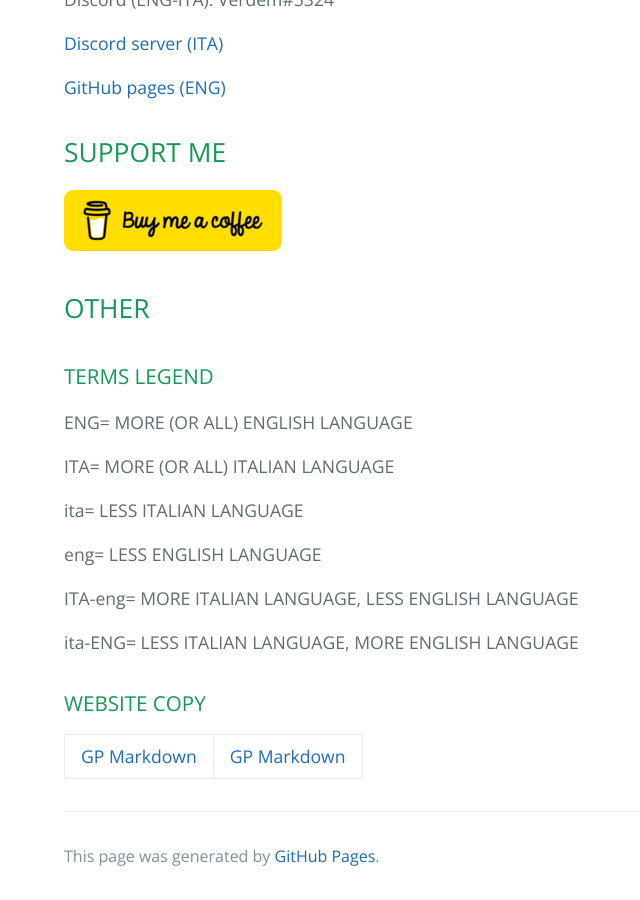
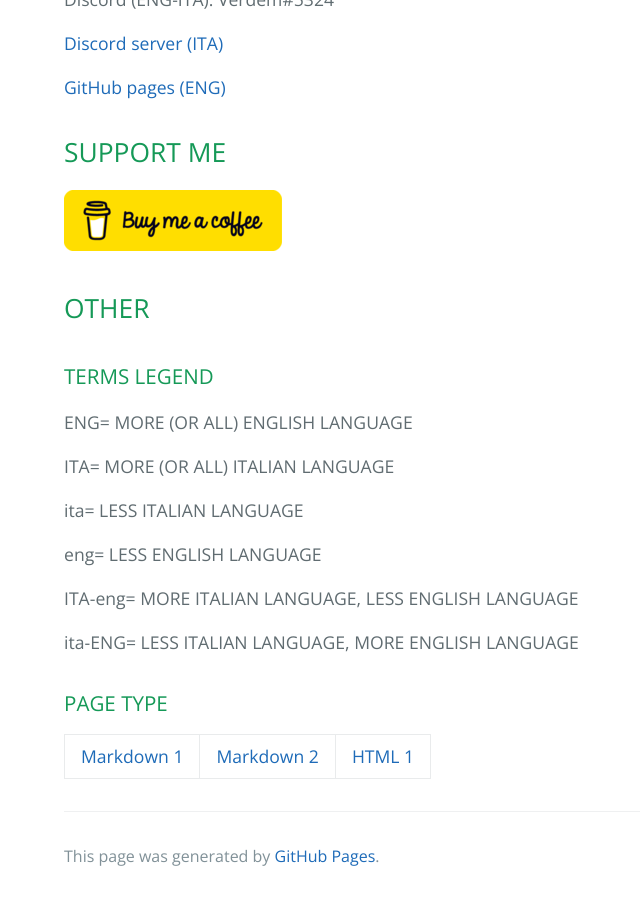
Before and after one commit to Verdem-crypto/verdem-crypto.github.io, a Jekyll site: the page built from index.md, in a window 1280 px wide and 900 px high, scrolled down 2473 px. Shown: the whole window, without its empty margins (160-800 px from the left). Built offline with Jekyll 4.4.1, drawn with Linux system fonts in a browser that asks for light colours; our own code applies the rules of GitHub Pages for plain Markdown files.

Commit message:
Update index.md

```diff
--- a/index.md
+++ b/index.md
@@ -81,6 +81,6 @@
 
 ita-ENG= LESS ITALIAN LANGUAGE, MORE ENGLISH LANGUAGE
 
-### WEBSITE COPY
+### PAGE TYPE
 
-[GP Markdown](http://verdem-crypto.github.io/index.md) | [GP Markdown](http://verdem-crypto.github.io/index.md)
+[Markdown 1](http://verdem-crypto.github.io/index.md) | [Markdown 2](http://github.com/Verdem-crypto/verdem-crypto.github.io/blob/main/index.md) | [HTML 1](http://verdem-crypto.github.io/index.html)
```
